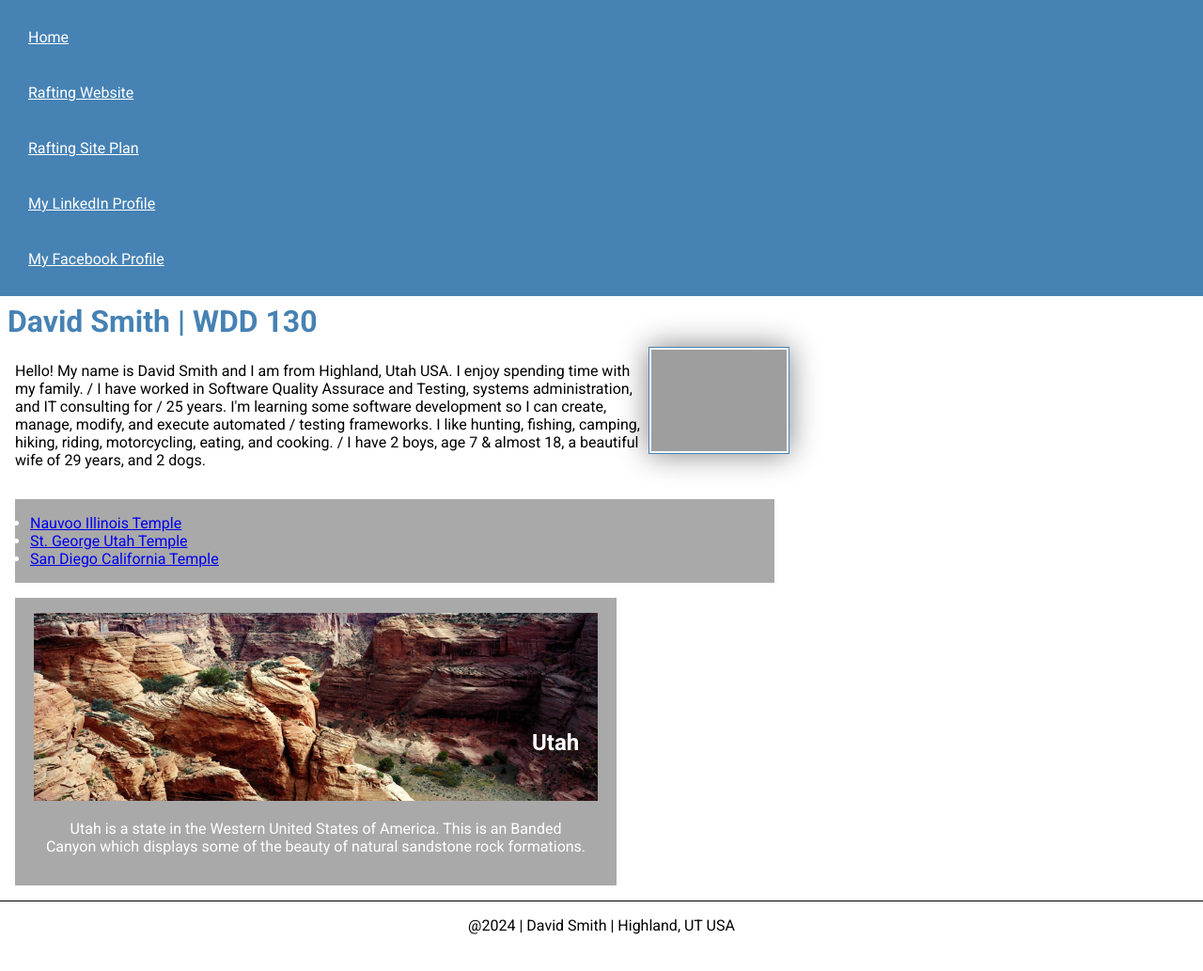
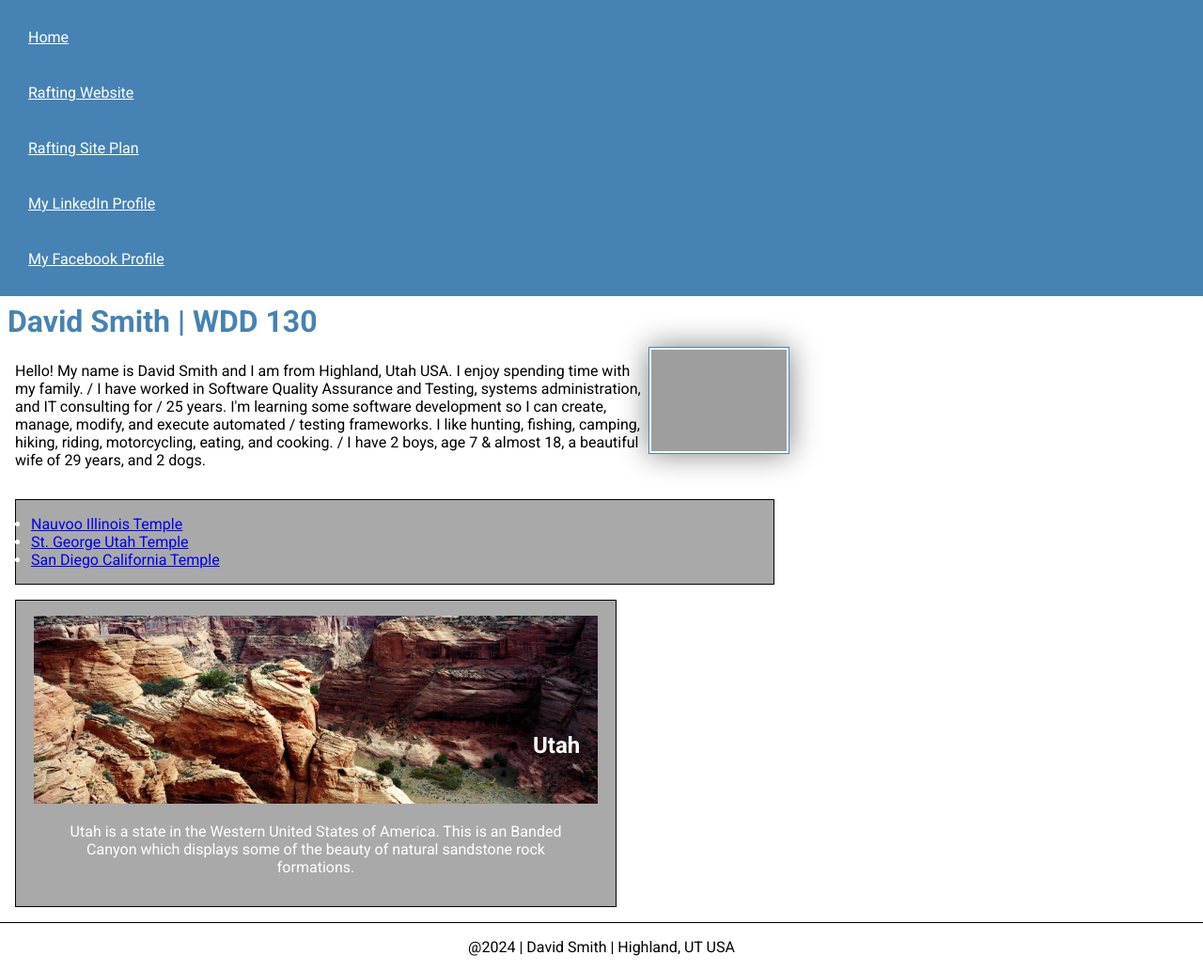
Before and after one commit to smithdws1/wdd130, a plain HTML site: page index.html in a window 1280 px wide. Shown: the whole page at 94% size. Before the commit the page ends 1010 px from the top, so only its background shows below. Drawn offline with Linux system fonts and the light colour scheme; grey boxes are pictures that could not be loaded.

Commit message:
cwss frixes

```diff
--- a/index.html
+++ b/index.html
@@ -28,7 +28,7 @@
         <h1>David Smith | WDD 130</h1>
         <img src="images/profile.jpg" alt="Hello, My name is David Smith">
         <p>Hello! My name is David Smith and I am from Highland, Utah USA. I enjoy spending time with my family. /
-            I have worked in Software Quality Assurace and Testing, systems administration, and IT consulting for /
+            I have worked in Software Quality Assurance and Testing, systems administration, and IT consulting for /
             25 years. I'm learning some software development so I can create, manage, modify, and execute automated /
              testing frameworks. I like hunting, fishing, camping, hiking, riding, motorcycling, eating, and cooking. /
              I have 2 boys, age 7 & almost 18, a beautiful wife of 29 years, and 2 dogs. </p>
--- a/styles/styles.css
+++ b/styles/styles.css
@@ -68,7 +68,7 @@ footer {
 /* Class Selectors */
 .box {
     margin: 1rem;
-    border: 1px; :rgb(0,0,0);
+    border: 1px solid rgb(0, 0, 0);
     padding: 1rem;
     background-color: darkgrey;
     color: white;
```
